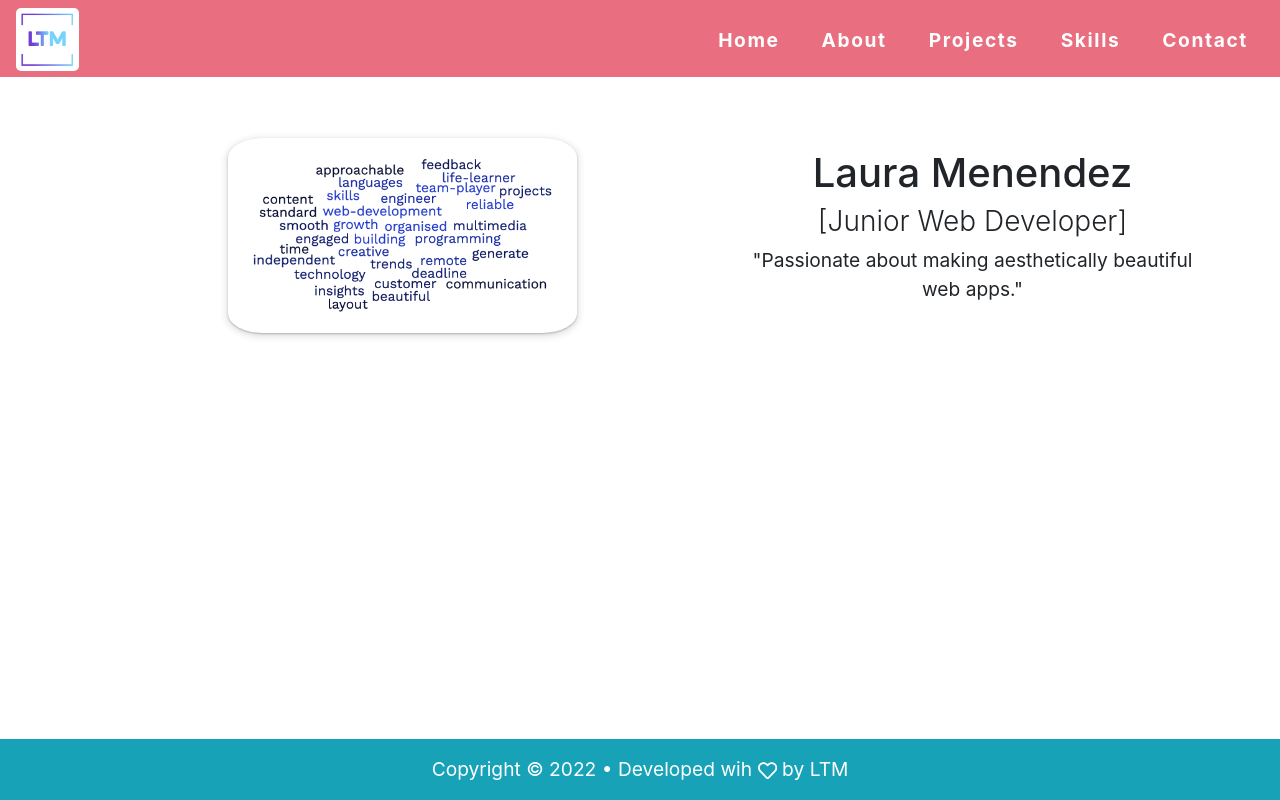
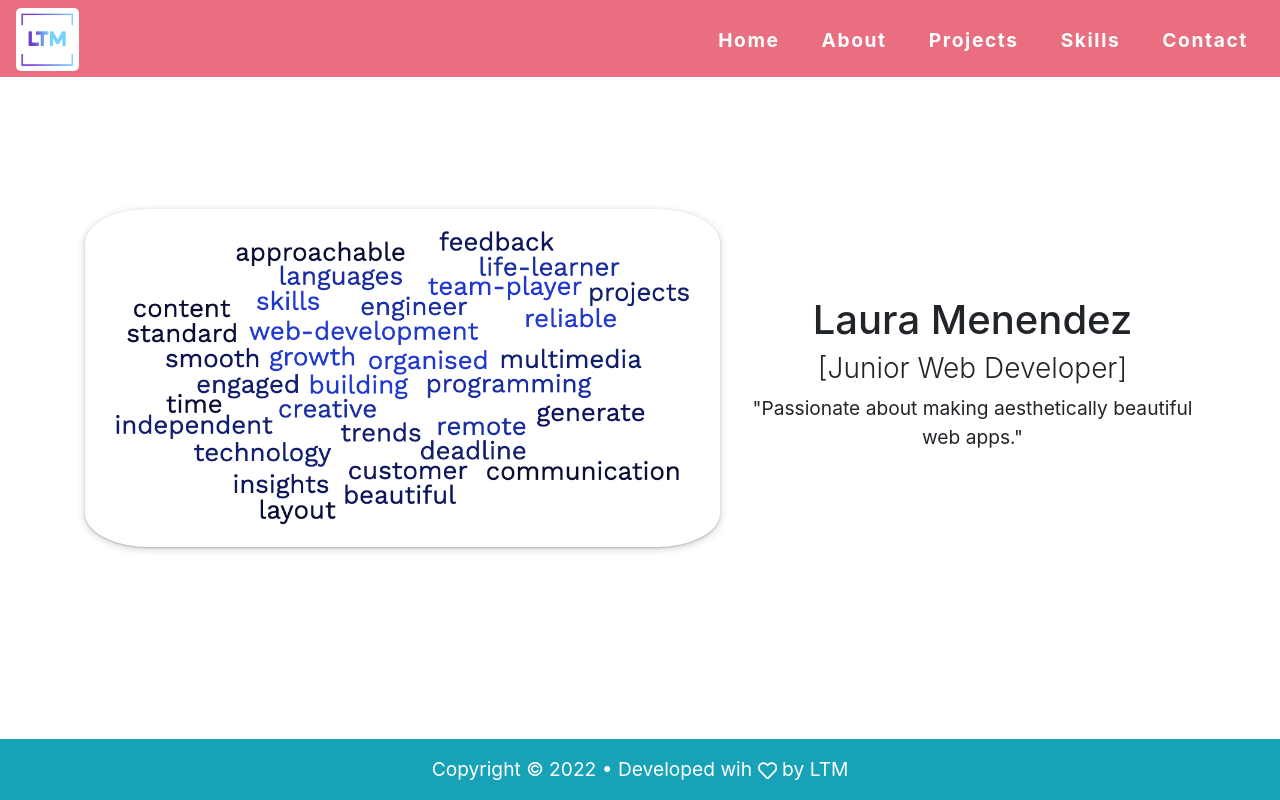
Before and after one commit to Laura-TM/JD-Web, a React (Create React App) app: page / in a window 1280 px wide. Built offline with nearby package versions, Linux system fonts and the light colour scheme.

Commit message:
some styling on the home page

```diff
--- a/src/components/home.css
+++ b/src/components/home.css
@@ -18,6 +18,7 @@
 @media (min-width: 306px) and (max-width: 347px) {
   .word-cloud {
     width: 65%;
+    margin-top: 80px;
   }
 
   .text-wrapper {
@@ -26,17 +27,19 @@
 }
 
 @media (min-width: 348px) and (max-width: 460px) {
-  .word-cloud {
-    width: 75%;
-  }
 
   .text-wrapper {
     margin: 20px;
   }
+
+  .word-cloud {
+    width: 70%;
+    margin-top: 90px;
+  }
 }
 
 @media (min-width: 461px) and (max-width: 510px) {
-  .LTM-logo-avatar-wrapper {
+  .home-wrapper {
     display: flex;
     flex-direction: column;
     flex-wrap: wrap;
@@ -44,64 +47,44 @@
   }
 
   .word-cloud {
-    width: 60%;
-    margin: 20px;
+    width: 70%;
+    margin-top: 90px;
   }
 }
 
 @media (min-width: 511px) and (max-width: 767px) {
   .word-cloud {
-    width: 55%;
+    width: 75%;
     margin: 15px;
   }
 
   .home-wrapper {
-    margin-top: 35px;
+    margin-top: 85px;
   }
 }
 
 @media (min-width: 768px) and (max-width: 991px) {
   .word-cloud {
-    width: 40%;
+    width: 80%;
     margin: 10px;
   }
 
   .home-wrapper {
-    margin-top: 30px;
+    margin-top: 90px;
   }
 }
 
 @media (min-width: 992px) and (orientation: landscape) {
-  .LTM-logo-avatar-wrapper {
-    display: flex;
-    flex-direction: row;
-    justify-content: center;
-    align-content: center;
-  }
 
   .word-cloud {
-    width: 65%;
-    margin-top: 10px;
+    width: 100%;
   }
 
   .home-wrapper {
-    margin-top: 45px;
+    margin-top: 100px;
+    display: flex;
+    flex-direction: row;
+    justify-content: space-around;
+    align-content: center;
   }
 }
-
-@media (min-width: 1250px) and (orientation: landscape) {
-  .LTM-logo-avatar-wrapper {
-    display: flex;
-    flex-direction: row;
-    justify-content: center;
-    align-content: center;
-  }
-
-  .word-cloud {
-    width: 55%;
-  }
-
-  .home-wrapper {
-    margin-top: 35px;
-  }
-}
```
